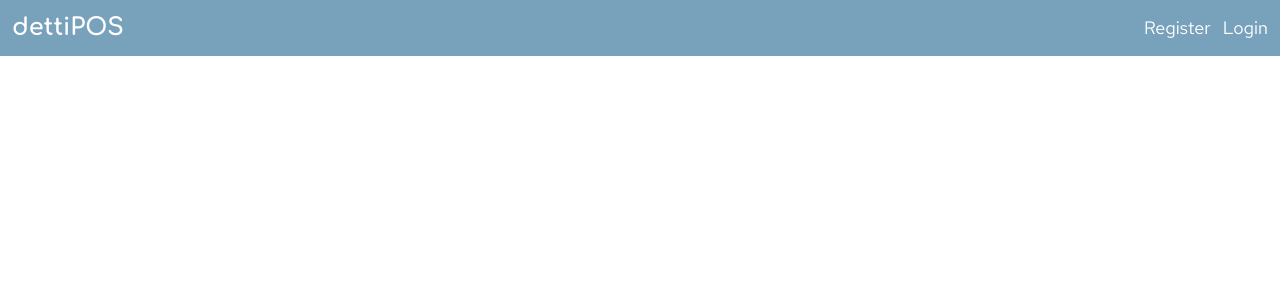
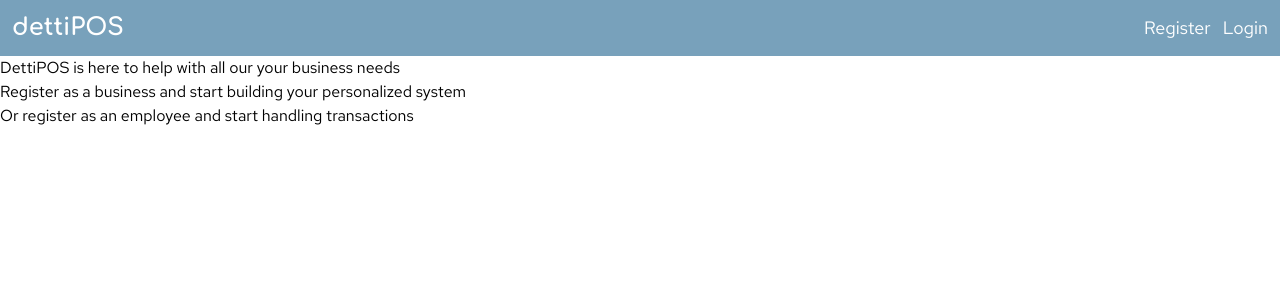
Before and after one commit to saulthebear/pos-client, a React (Create React App) app: page / in a window 1280 px wide. Shown: the top 300 px of the page. Built offline with nearby package versions, Linux system fonts and the light colour scheme; a web font is replaced by a local one.

Commit message:
adds info to welcome page

```diff
--- a/src/components/pages/Welcome.jsx
+++ b/src/components/pages/Welcome.jsx
@@ -1,10 +1,10 @@
 import React from "react"
-import { Link } from "react-router-dom"
-
 export default function Welcome() {
   return (
     <>
-
+      <h1>DettiPOS is here to help with all our your business needs</h1>
+      <h3>Register as a business and start building your personalized system</h3>
+      <h3>Or register as an employee and start handling transactions</h3>
     </>
   )
 }
```
